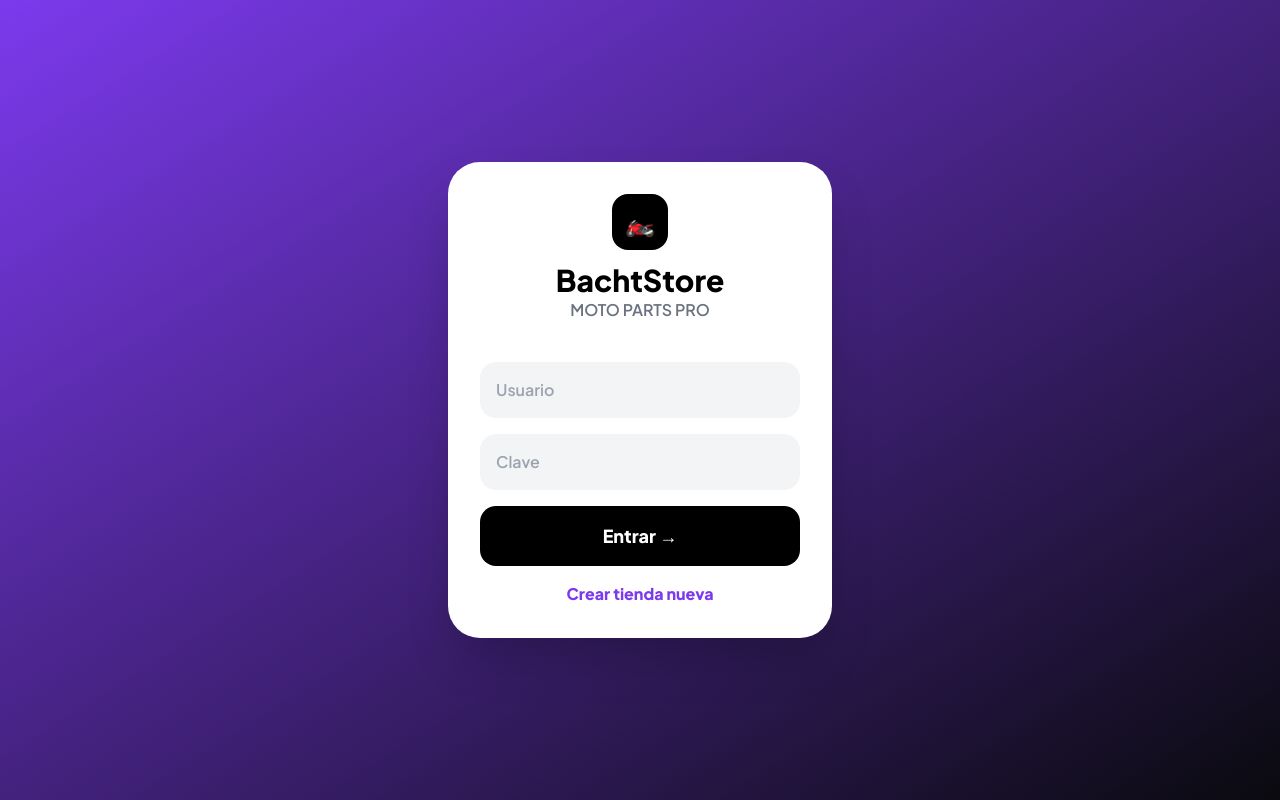
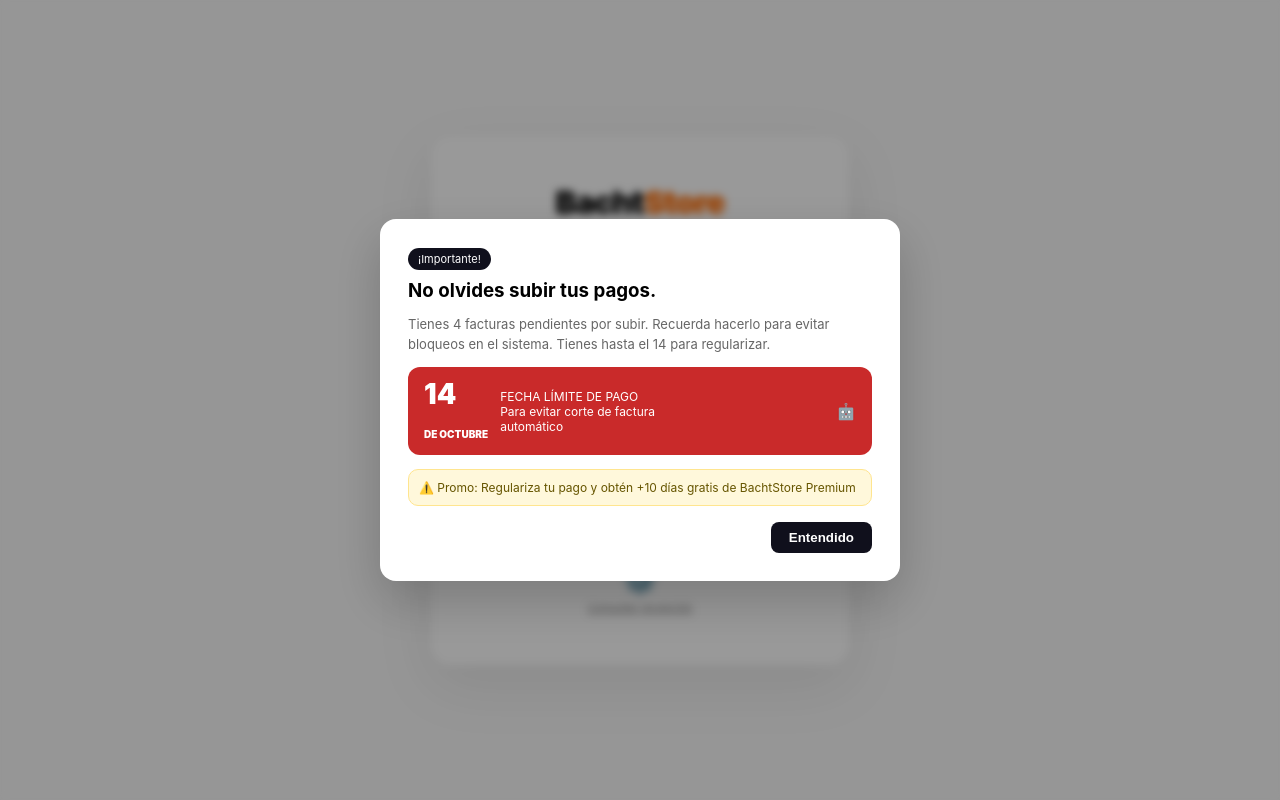
Before and after one commit to nehemiasdelgadovega7-cyber/bachtstore, a Django app: template sistema_ventas/ventas/templates/ventas/login.html in a window 1280 px wide. Run offline with Django 3.2, Linux system fonts and the light colour scheme; the template is opened without the code that fills it, so the values that code supplies are empty; some libraries are stand-ins or nearby versions.

Commit message:
LOGIN BachtStore clon SmartClic nitido HD

```diff
--- a/sistema_ventas/ventas/templates/ventas/login.html
+++ b/sistema_ventas/ventas/templates/ventas/login.html
@@ -1,14 +1,75 @@
-{% extends 'ventas/base.html' %}{% block content %}
-<div class="min-h-screen flex items-center justify-center bg-gradient-to-br from-violet-600 to-[#0a0a0f] p-4">
-  <div class="bg-white text-black rounded-[32px] p-8 w-full max-w-sm shadow-2xl">
-    <div class="text-center mb-6"><div class="w-14 h-14 bg-black text-white rounded-2xl flex items-center justify-center mx-auto text-2xl">🏍️</div><h1 class="text-3xl font-black mt-3">BachtStore</h1><p class="text-gray-500">MOTO PARTS PRO</p></div>
-    {% if error %}<div class="bg-red-100 text-red-600 p-3 rounded-xl mb-4 text-sm font-bold">{{ error }}</div>{% endif %}
-    <form method="POST" class="space-y-4">{% csrf_token %}
-      <input name="username" placeholder="Usuario" required class="w-full p-4 bg-gray-100 rounded-2xl outline-none focus:ring-2 focus:ring-violet-600">
-      <input name="password" type="password" placeholder="Clave" required class="w-full p-4 bg-gray-100 rounded-2xl outline-none">
-      <button class="w-full bg-black text-white p-4 rounded-2xl font-black text-lg">Entrar →</button>
-    </form>
-    <a href="/registro/" class="block text-center mt-4 text-violet-600 font-bold">Crear tienda nueva</a>
+<!DOCTYPE html>
+<html lang="es">
+<head>
+<meta charset="UTF-8">
+<meta name="viewport" content="width=device-width, initial-scale=1.0, maximum-scale=1.0">
+<title>BachtStore - Ingresar</title>
+<style>
+*{-webkit-font-smoothing:antialiased;box-sizing:border-box}
+body{margin:0;background:#fafafa;font-family:-apple-system,BlinkMacSystemFont,'Segoe UI',system-ui;display:flex;min-height:100vh;align-items:center;justify-content:center}
+.login-card{width:420px;background:#fff;padding:48px 42px;border-radius:20px;box-shadow:0 20px 60px rgba(0,0,0,.08);border:1px solid #f0f0f0;text-align:center}
+.logo{font-size:32px;font-weight:900;letter-spacing:-1px;margin-bottom:6px}
+.logo span{color:#ff6a00}
+.subtitle{color:#888;font-size:13px;margin-bottom:28px}
+input{width:100%;padding:14px 16px;border:1.5px solid #e8e8e8;border-radius:12px;font-size:15px;margin-bottom:14px;outline:none;transition:.2s}
+input:focus{border-color:#ff6a00;box-shadow:0 0 0 4px rgba(255,106,0,.1)}
+.row{display:flex;justify-content:space-between;align-items:center;font-size:13px;margin:8px 0 20px 0;color:#666}
+.btn{width:100%;padding:15px;background:#10101c;color:#fff;border:none;border-radius:12px;font-weight:800;font-size:15px;cursor:pointer;transition:.2s}
+.btn:hover{background:#ff6a00;transform:translateY(-1px)}
+.footer{margin-top:22px;font-size:11px;color:#aaa;line-height:1.5}
+.robot{margin-top:18px;font-size:28px}
+.modal{position:fixed;inset:0;background:rgba(0,0,0,.4);display:flex;align-items:center;justify-content:center;backdrop-filter:blur(4px)}
+.modal-box{background:#fff;width:520px;padding:28px;border-radius:16px;box-shadow:0 20px 50px rgba(0,0,0,.2)}
+.badge-red{background:#c92a2a;color:#fff;padding:10px 16px;border-radius:12px;display:flex;gap:12px;align-items:center;margin-top:12px}
+</style>
+</head>
+<body>
+
+<div class="login-card">
+  <div class="logo">Bacht<span>Store</span></div>
+  <div class="subtitle">Sistema de Ventas para Motos</div>
+
+  <form method="POST">
+    {% csrf_token %}
+    <input type="text" name="username" placeholder="MOTOBACH-admin" value="MOTOBACH-admin" required>
+    <input type="password" name="password" placeholder="••••••••" required>
+
+    <div class="row">
+      <label style="display:flex;align-items:center;gap:6px"><input type="checkbox" style="width:auto;margin:0"> Recordar Contraseña</label>
+      <a href="#" style="color:#888;text-decoration:none">¿Olvidaste tu Contraseña?</a>
+    </div>
+
+    <button class="btn" type="submit">Ingresar</button>
+  </form>
+
+  <div class="footer">
+    Disfruta de los beneficios de<br>
+    <b>Autenticado por BachtStore</b>
+    <div class="robot">⚙️</div>
+    <a href="#" style="color:#888">Consultar recepción</a>
   </div>
 </div>
-{% endblock %}
+
+<!-- POPUP igual que Smart Clic pero BachtStore -->
+<div id="popup" class="modal" onclick="this.style.display='none'">
+  <div class="modal-box">
+    <small style="background:#10101c;color:#fff;padding:4px 10px;border-radius:99px;font-size:11px">¡Importante!</small>
+    <h3 style="margin:12px 0 6px 0">No olvides subir tus pagos.</h3>
+    <p style="color:#666;font-size:13px;line-height:1.5">Tienes 4 facturas pendientes por subir. Recuerda hacerlo para evitar bloqueos en el sistema. Tienes hasta el 14 para regularizar.</p>
+
+    <div class="badge-red">
+      <div style="font-size:28px;font-weight:900">14<br><span style="font-size:10px">DE OCTUBRE</span></div>
+      <div style="font-size:12px;text-align:left">FECHA LÍMITE DE PAGO<br>Para evitar corte de factura<br>automático</div>
+      <div style="margin-left:auto">🤖</div>
+    </div>
+
+    <div style="margin-top:14px;background:#fff8db;border:1px solid #ffe58f;padding:10px;border-radius:10px;font-size:12px;color:#665500">
+      ⚠️ Promo: Regulariza tu pago y obtén +10 días gratis de BachtStore Premium
+    </div>
+
+    <button onclick="document.getElementById('popup').style.display='none'" style="margin-top:16px;float:right;background:#10101c;color:#fff;border:none;padding:8px 18px;border-radius:8px;font-weight:700;cursor:pointer">Entendido</button>
+  </div>
+</div>
+
+</body>
+</html>
```
Also changed, not shown: sistema_ventas/ventas/views.py (+3 -7 lines).
